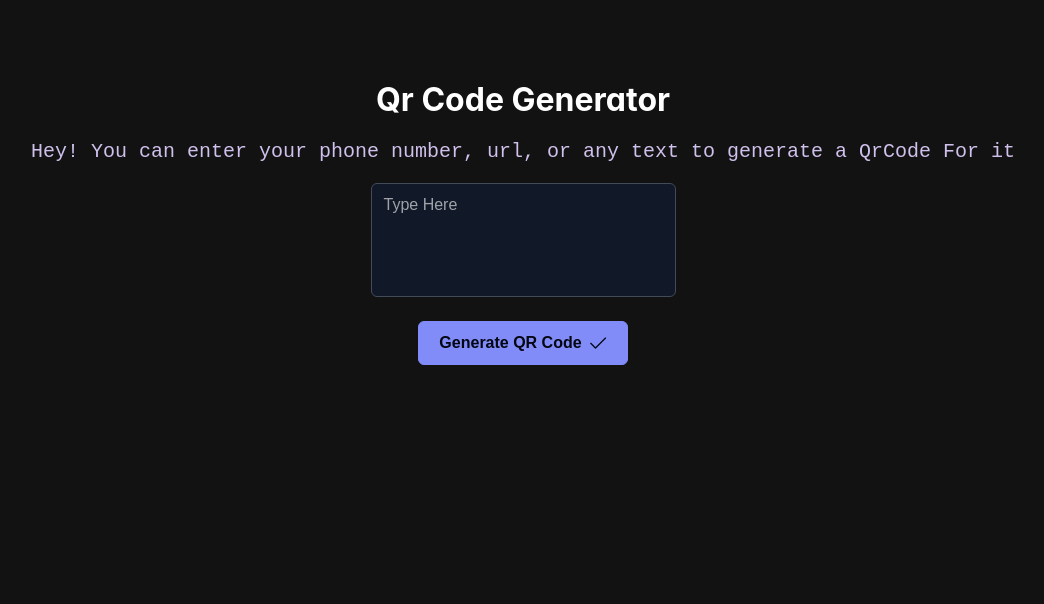
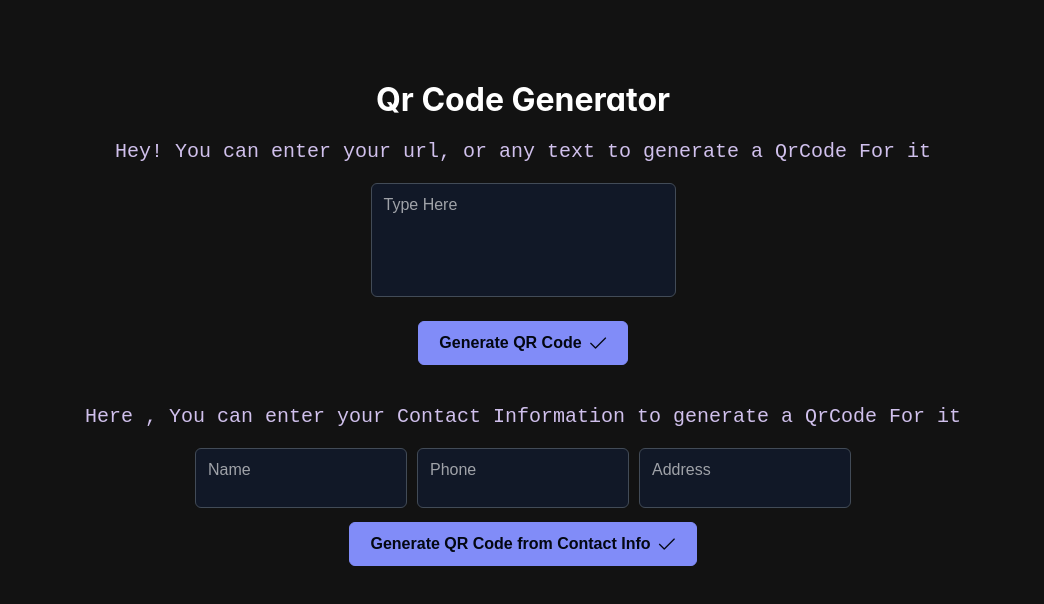
Before and after one commit to KhalidMued/QrCodeGenerator, a React (Create React App) app: page / in a window 1280 px wide. Shown: the top 604 px of the page, without its empty margins (117-1161 px from the left). Built offline with nearby package versions, Linux system fonts and the light colour scheme; a web font is replaced by a local one.

Commit message:
✨ Encoding Contact info. as a VCard

```diff
--- a/public/index.html
+++ b/public/index.html
@@ -6,8 +6,8 @@
     <meta name="viewport" content="width=device-width, initial-scale=1" />
     <meta name="theme-color" content="#000000" />
     <meta
-      name="description"
-      content="Web site created using create-react-app"
+      name=""
+      content=""
     />
     <link rel="apple-touch-icon" href="%PUBLIC_URL%/favicon.ico" />
     <!--
--- a/src/App.js
+++ b/src/App.js
@@ -13,6 +13,7 @@ import { Message } from 'primereact/message';
 
 
 function App() {
+
       //User Input
       //Generat Code
       //Download QrCode
@@ -20,10 +21,13 @@ function App() {
   const [query , setQuery] = useState('');
   const [qrUrl , setQrUrl] = useState('');
   const [showError, setShowError] = useState(false);
+  const [name, setName] = useState('');
+  const [phone, setPhone] = useState('');
+  const [address, setAddress] = useState('');
 
 
 
-  const generateQrCode = async () => {
+  const generateQrCodeFromText = async () => {
 
     if (query.trim() === '') { //If empty display the warning message
       setShowError(true);
@@ -32,23 +36,35 @@ function App() {
     setShowError(false);
 
     try{
-      const dataUrl = await QRCode.toDataURL(query)
-      setQrUrl(dataUrl) //QrCode is saved in the State Varible, after its generated
-
-      const sanitizedPhoneNumber = query.replace(/\D/g, ''); //Enabling phone number
-
-      if (!sanitizedPhoneNumber) {
-        throw new Error('Invalid phone number format.');
-      }
-
-    }
-
-
-    catch(e){
+      const dataUrl = await QRCode.toDataURL(query);
+      setQrUrl(dataUrl); //QrCode is saved in the State Varible, after its generated
+    } catch(e){
       console.log(e);
 
     }
+  };
+
+
+  const generateQrCodeFromContactInfo = async () => {
+    if (name.trim() === '' || phone.trim() === '' || address.trim() === '') {
+      setShowError(true);
+      return;
     }
+    setShowError(false);
+
+    try {
+      //Format the contact information as a vCard
+      const vCardData = `BEGIN:VCARD\nVERSION:3.0\nFN:${name}\nTEL:${phone}\nADR:${address}\nEND:VCARD`;
+
+      //Generate QR code from the vCard
+      const dataUrl = await QRCode.toDataURL(vCardData);
+      setQrUrl(dataUrl);
+    } catch (error) {
+      console.error('Error generating QR code from contact info:', error);
+    }
+  };
+
+
 
   const downloadQrCode = () => {
     try{
@@ -71,7 +87,7 @@ function App() {
     }catch(e){
       alert('Failed To Downlaod ... Sorry!')
     }
-  }
+  };
 
   return (
     <div className="App">
@@ -80,16 +96,27 @@ function App() {
 
       <h1 style={{ marginTop: '10vh '}}> Qr Code Generator </h1>
 
-      <p style={{ fontSize: '20px', color: '#D0C0EC', fontFamily: 'Monospace'}}> Hey! You can enter your phone number, url, or any text to generate a QrCode For it </p>
+      <p style={{ fontSize: '20px', color: '#D0C0EC', fontFamily: 'Monospace'}}> Hey! You can enter your url, or any text to generate a QrCode For it </p>
 
       <InputTextarea autoResize placeholder='Type Here' value={query} onChange={(e) => setQuery(e.target.value)} rows={5} cols={30} />
 
       <br/><br/>
 
-      <Button label="Generate QR Code" icon="pi pi-check" iconPos="right" onClick={generateQrCode} />
+      <Button label="Generate QR Code" icon="pi pi-check" iconPos="right" onClick={generateQrCodeFromText} />
 
-       <br/>
+       <br/><br/>
 
+       <p style={{ fontSize: '20px', color: '#D0C0EC', fontFamily: 'Monospace'}}> Here , You can enter your Contact Information to generate a QrCode For it </p>
+
+      <div style={{ marginTop: '20px' }}>
+        <InputTextarea autoResize placeholder="Name" value={name} onChange={(e) => setName(e.target.value)} />
+        <InputTextarea autoResize placeholder="Phone" value={phone} onChange={(e) => setPhone(e.target.value)} style={{ marginLeft: '10px' }} />
+        <InputTextarea autoResize placeholder="Address" value={address} onChange={(e) => setAddress(e.target.value)} style={{ marginLeft: '10px' }} />
+      </div>
+
+      <Button label="Generate QR Code from Contact Info" icon="pi pi-check" iconPos="right" onClick={generateQrCodeFromContactInfo} style={{ marginTop: '10px' }} />
+
+      <div>
         {
           qrUrl.length ? ( //To Print the Generated QrCode
             <>
@@ -105,6 +132,8 @@ function App() {
           ) : ''
         }
       </div>
+
+    </div>
   );
 }
 
```
Lines whose indentation alone changed are shown as unchanged.
